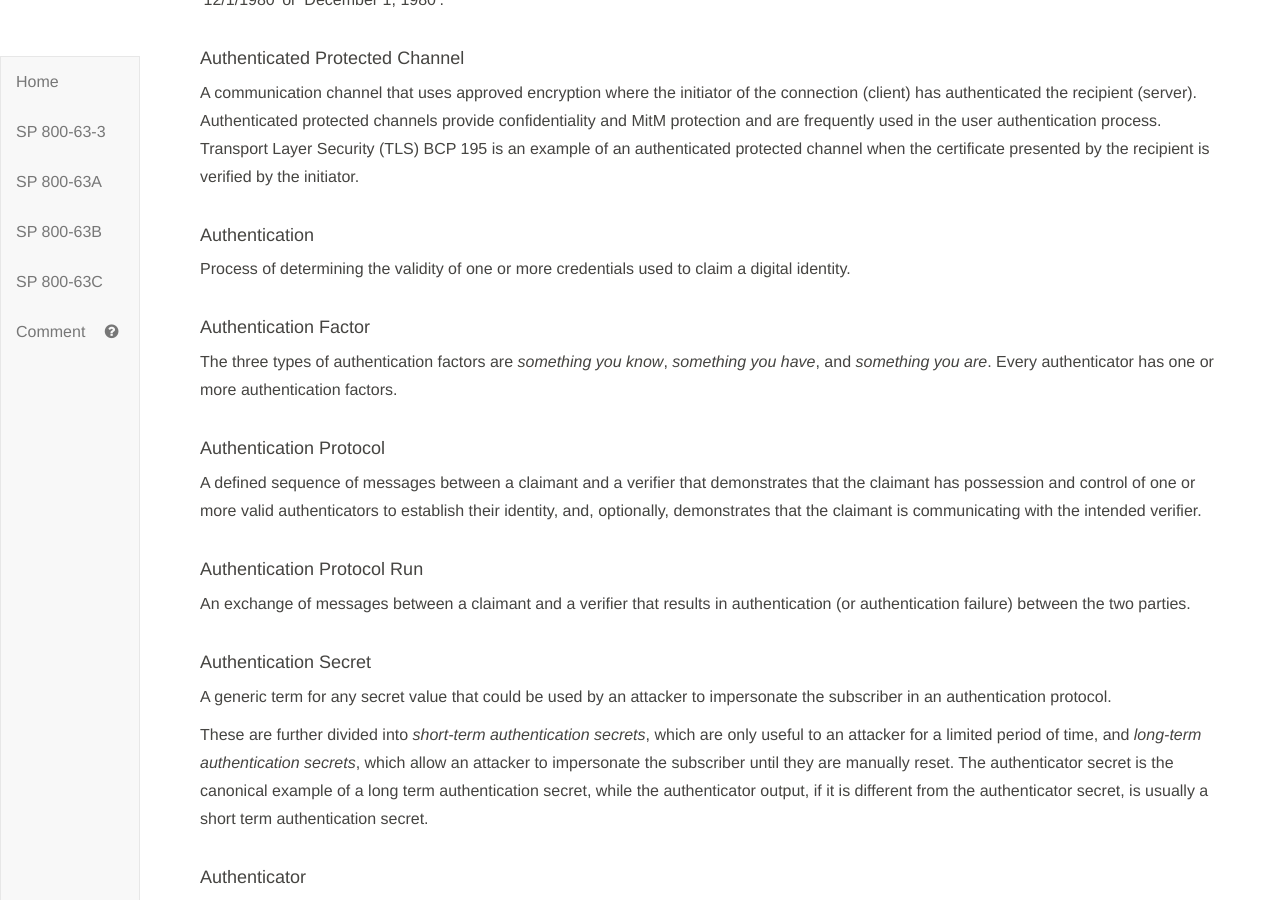
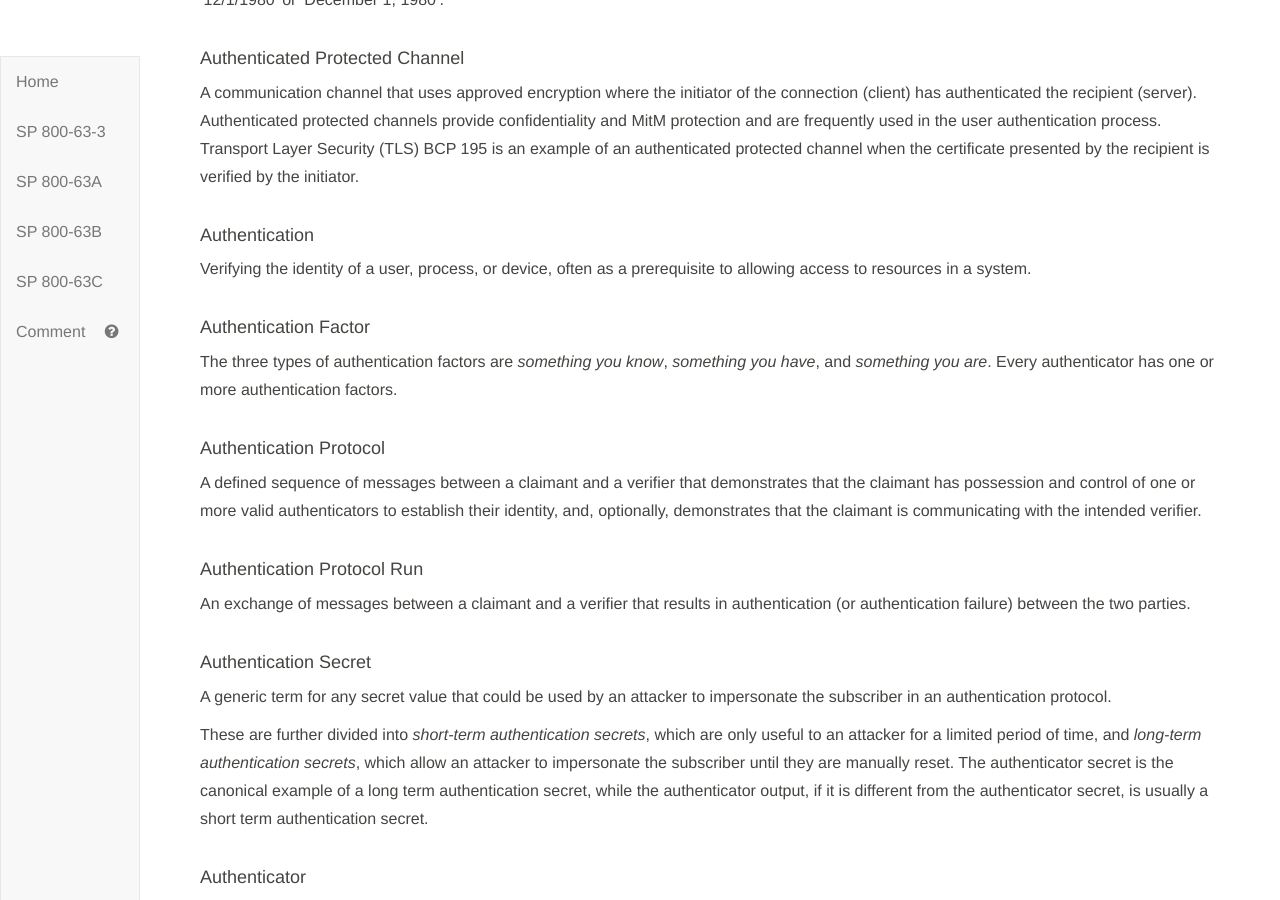
Before and after one commit to usnistgov/800-63-3, a Jekyll site: the page built from sp800-63-3/definitions.md, in a window 1280 px wide and 900 px high, scrolled down 1742 px. Built offline with Jekyll 4.4.1, drawn with Linux system fonts in a browser that asks for light colours; our own code applies the rules of GitHub Pages for plain Markdown files.

Commit message:
Closes #1170.

```diff
--- a/sp800-63-3/definitions.md
+++ b/sp800-63-3/definitions.md
@@ -53,7 +53,7 @@ A complete statement asserting a property of a subscriber, independent of format
 A communication channel that uses approved encryption where the initiator of the connection (client) has authenticated the recipient (server). Authenticated protected channels provide confidentiality and MitM protection and are frequently used in the user authentication process. Transport Layer Security (TLS) BCP 195 is an example of an authenticated protected channel when the certificate presented by the recipient is verified by the initiator.
 
 #### Authentication
-Process of determining the validity of one or more credentials used to claim a digital identity.
+Verifying the identity of a user, process, or device, often as a prerequisite to allowing access to resources in a system.
 
 #### Authentication Factor
 The three types of authentication factors are *something you know*, *something you have*, and *something you are*. Every authenticator has one or more authentication factors.
```
